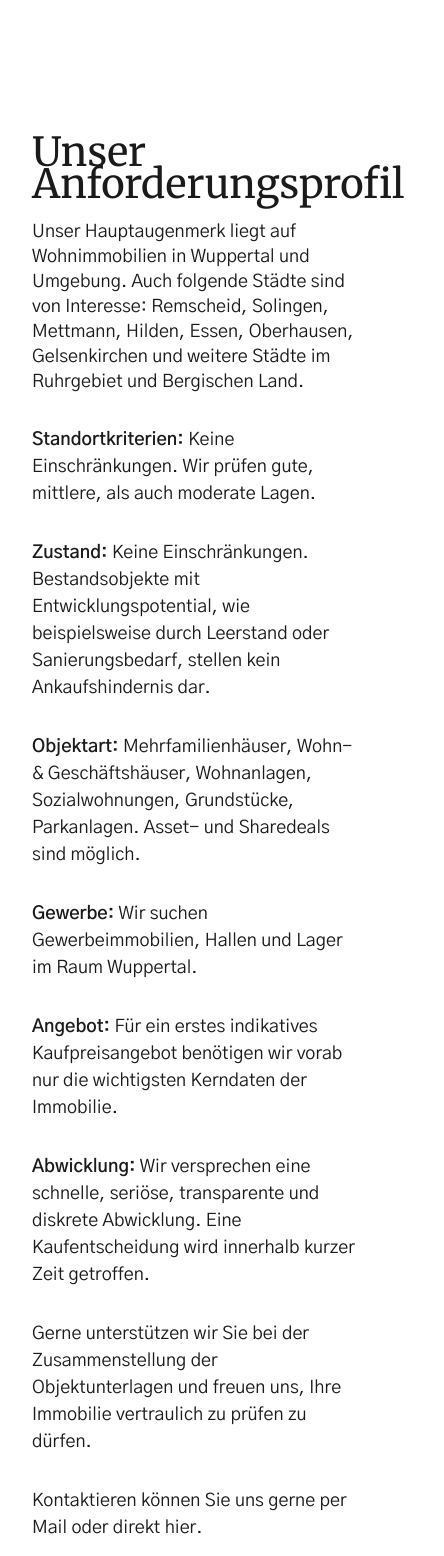
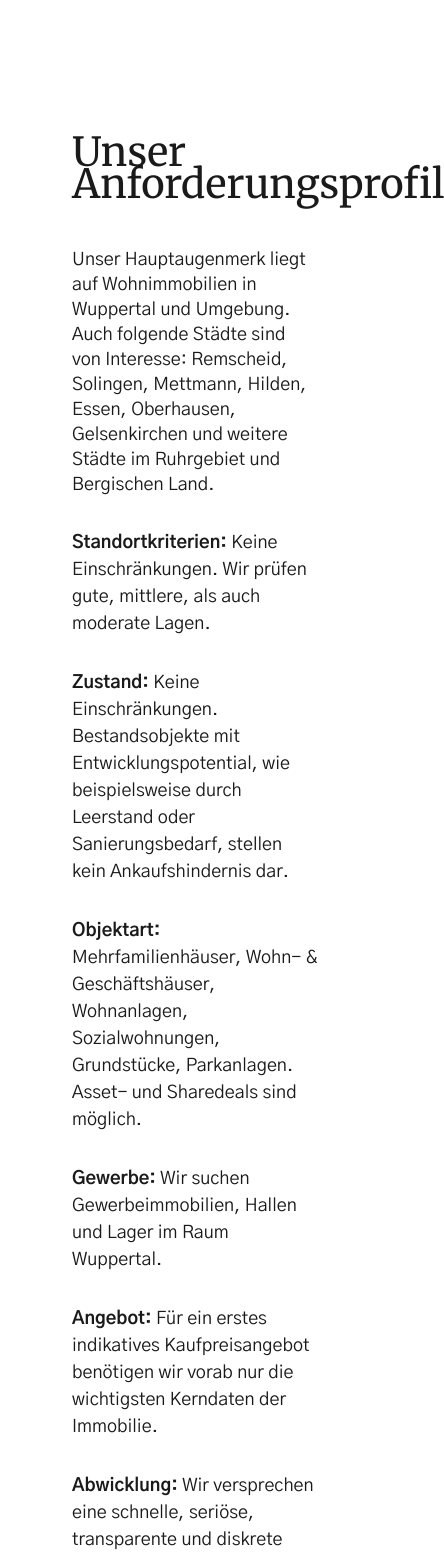
Before and after one commit to DevBerkcan/nrwrealestate, a Next.js app: page /Ankaufsprofil in a window 390 px wide. Shown: the part 1960-3516 px from the top of the page, 444 px wide, since content can reach past the window. Built offline with nearby package versions, Linux system fonts and the light colour scheme.

Commit message:
Change text font

```diff
--- a/src/components/Ankaufsprofil/comp2.tsx
+++ b/src/components/Ankaufsprofil/comp2.tsx
@@ -4,7 +4,8 @@ import React from "react";
 
 const Ankaufsprofilcomp2 = () => {
   return (
-    <section className="px-8 md:px-28 mx-auto py-10 flex flex-col-reverse  xl:flex-row gap-14 lg:gap-10">
+    <section className="px-18 md:px-28 mx-auto py-10 flex flex-col-reverse  xl:flex-row gap-14 lg:gap-10">
+
       {/* Image Section - 40% Width */}
       <div className="relative m-auto md:m-0 md:w-[662px]">
       <Image
@@ -15,12 +16,11 @@ const Ankaufsprofilcomp2 = () => {
         className="w-full h-full object-cover"
         priority
       />
-
       </div>
 
       {/* Text Section - 60% Width */}
       <div className="flex-1 flex flex-col pt-2 font-light h-full">
-        <h2 className="font-merriweather font-normal text-[#1a1a1a] text-[40px] leading-[32px] mb-5">
+        <h2 className="font-merriweather font-normal text-[#1a1a1a] text-[40px] leading-[32px] mb-12">
         Unser Anforderungsprofil
         </h2>
         <div className="flex flex-col justify-between h-full">
@@ -32,33 +32,33 @@ const Ankaufsprofilcomp2 = () => {
               weitere Städte im Ruhrgebiet und Bergischen Land.
             </p>
             <p className="text-normal mb-8">
-              <strong className="font-semibold">Standortkriterien:</strong>{" "}
+              <strong className="font-gothic">Standortkriterien:</strong>{" "}
               Keine Einschränkungen. Wir prüfen gute, mittlere, als auch
               moderate Lagen.
             </p>
             <p className="text-normal mb-8">
-              <strong className="font-semibold">Zustand:</strong> Keine
+              <strong className="font-gothic">Zustand:</strong> Keine
               Einschränkungen. Bestandsobjekte mit Entwicklungspotential, wie
               beispielsweise durch Leerstand oder Sanierungsbedarf, stellen kein
               Ankaufshindernis dar.
             </p>
             <p className="text-normal mb-8">
-              <strong className="font-semibold">Objektart:</strong>{" "}
+              <strong className="font-gothic">Objektart:</strong>{" "}
               Mehrfamilienhäuser, Wohn- & Geschäftshäuser, Wohnanlagen,
               Sozialwohnungen, Grundstücke, Parkanlagen. Asset- und Sharedeals
               sind möglich.
             </p>
             <p className="text-normal mb-8">
-              <strong className="font-semibold">Gewerbe:</strong> Wir suchen
+              <strong className="font-gothic">Gewerbe:</strong> Wir suchen
               Gewerbeimmobilien, Hallen und Lager im Raum Wuppertal.
             </p>
             <p className="text-normal mb-8">
-              <strong className="font-semibold">Angebot:</strong> Für ein erstes
+              <strong className="font-gothic">Angebot:</strong> Für ein erstes
               indikatives Kaufpreisangebot benötigen wir vorab nur die
               wichtigsten Kerndaten der Immobilie.
             </p>
             <p className="text-normal mb-8">
-              <strong className="font-semibold">Abwicklung:</strong> Wir
+              <strong className="font-gothic">Abwicklung:</strong> Wir
               versprechen eine schnelle, seriöse, transparente und diskrete
               Abwicklung. Eine Kaufentscheidung wird innerhalb kurzer Zeit
               getroffen.
@@ -68,13 +68,13 @@ const Ankaufsprofilcomp2 = () => {
               Objektunterlagen und freuen uns, Ihre Immobilie vertraulich zu
               prüfen zu dürfen.
             </p>
-            <p className="text-normal mb-8">
+            <p className="text-normal mb-24">
               Kontaktieren können Sie uns gerne per Mail oder direkt hier.
             </p>
           </div>
           <Link
             href="/Kontakt"
-            className="text-white w-[126px] h-[40px] flex justify-center items-center font-semibold bg-[#1B944A]"
+            className="text-white w-[126px] h-[40px] flex justify-center items-center font-gothic bg-[#1B944A]"
           >
             Kontakt
           </Link>
```
